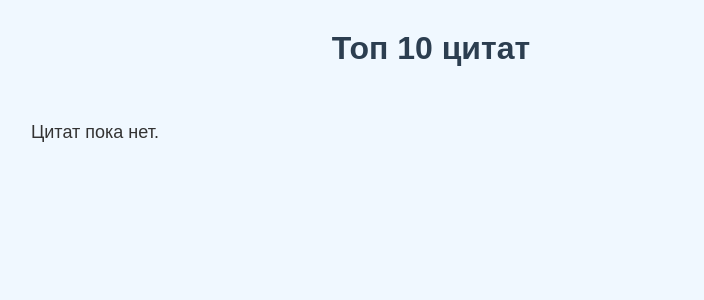
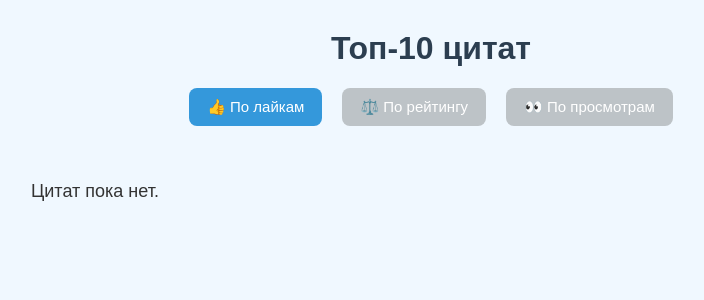
Before and after one commit to NikitaGoldashevsky/django-quotes-app, a Django app: page /top/ in a window 1280 px wide. Shown: the top 300 px of the page, without its empty margins (209-913 px from the left). Run offline with Django 5.2, Linux system fonts and the light colour scheme; data that the repository does not hold is empty.

Commit message:
Add different quotes sorting options

```diff
--- a/quotesapp/myapp/static/myapp/style.css
+++ b/quotesapp/myapp/static/myapp/style.css
@@ -142,3 +142,63 @@ h1 {
 	color: #34495e;
 	margin-bottom: 25px !important;
 }
+
+.sort-buttons {
+	display: flex;
+	justify-content: center;
+	gap: 10px;
+	margin-bottom: 20px;
+}
+
+
+.sort-buttons a button {
+	background-color: #bdc3c7;
+	border: none;
+	padding: 8px 14px;
+	margin: 0 5px;
+	border-radius: 6px;
+	cursor: pointer;
+	font-size: 14px;
+	transition: background-color 0.3s;
+}
+
+.sort-buttons a button:hover {
+	background-color: #95a5a6;
+}
+
+.sort-buttons a button.active {
+	background-color: #3498db;
+	color: white;
+}
+
+.sort-buttons {
+	display: flex;
+	justify-content: center;
+	gap: 10px;
+	margin-bottom: 20px;
+}
+
+.sort-buttons a button {
+	background-color: #bdc3c7;
+	border: none;
+	padding: 10px 18px;
+	border-radius: 8px;
+	cursor: pointer;
+	font-size: 15px;
+	font-weight: 500;
+	transition: background-color 0.3s, transform 0.15s;
+}
+
+.sort-buttons a button:hover {
+	background-color: #95a5a6;
+	transform: scale(1.05);
+}
+
+.sort-buttons a button:active {
+	transform: scale(0.95);
+}
+
+.sort-buttons a button.active {
+	background-color: #3498db;
+	color: white;
+}
--- a/quotesapp/myapp/templates/myapp/top_quotes.html
+++ b/quotesapp/myapp/templates/myapp/top_quotes.html
@@ -8,18 +8,31 @@
 </head>
 
 <body>
-	<h1>Топ 10 цитат</h1>
+	<h1>Топ-10 цитат</h1>
+
+	<div class="sort-buttons">
+		<a href="?sort=likes">
+			<button class="{% if sort == 'likes' %}active{% endif %}">👍 По лайкам</button>
+		</a>
+		<a href="?sort=rating">
+			<button class="{% if sort == 'rating' %}active{% endif %}">⚖️ По рейтингу</button>
+		</a>
+		<a href="?sort=views">
+			<button class="{% if sort == 'views' %}active{% endif %}">👀 По просмотрам</button>
+		</a>
+	</div>
+
 
 	<div class="top-quotes-container">
 		{% if quotes %}
 		<ol>
 			{% for quote in quotes %}
 			<li>
-				<p><strong>Текст:</strong> {{ quote.text }}</p>
-				<p><strong>Источник:</strong> {{ quote.source }}</p>
-				<p><strong>Лайки:</strong> {{ quote.likes }}</p>
-				<p><strong>Дизлайки:</strong> {{ quote.dislikes }}</p>
-				<p><strong>Просмотры:</strong> {{ quote.views }}</p>
+				<p><strong>“{{ quote.text }}”</strong></p>
+				<p><em>Источник:</em> {{ quote.source }}</p>
+				<p>Лайки: {{ quote.likes }} | Дизлайки: {{ quote.dislikes }}</p>
+				<p>Рейтинг: {{ quote.rating }}</p>
+				<p>Просмотры: {{ quote.views }}</p>
 			</li>
 			{% endfor %}
 		</ol>
--- a/quotesapp/myapp/views.py
+++ b/quotesapp/myapp/views.py
@@ -1,4 +1,5 @@
 from django.shortcuts import render, get_object_or_404, redirect
+from django.db.models import F, ExpressionWrapper, IntegerField
 from .models import Quote
 import random
 
@@ -31,5 +32,19 @@ def vote_quote(request, quote_id):
 
 
 def top_quotes(request):
-    quotes = Quote.objects.order_by('-likes')[:10]  # топ 10 по лайкам
-    return render(request, 'myapp/top_quotes.html', {'quotes': quotes})
+    sort = request.GET.get("sort", "likes")
+
+    quotes = Quote.objects.annotate(
+        rating=ExpressionWrapper(F("likes") - F("dislikes"), output_field=IntegerField())
+    )
+
+    if sort == "likes":
+        quotes = quotes.order_by("-likes")[:10]
+    elif sort == "rating":
+        quotes = quotes.order_by("-rating")[:10]
+    elif sort == "views":
+        quotes = quotes.order_by("-views")[:10]
+    else:
+        quotes = quotes.order_by("-likes")[:10]
+
+    return render(request, "myapp/top_quotes.html", {"quotes": quotes, "sort": sort})
```
